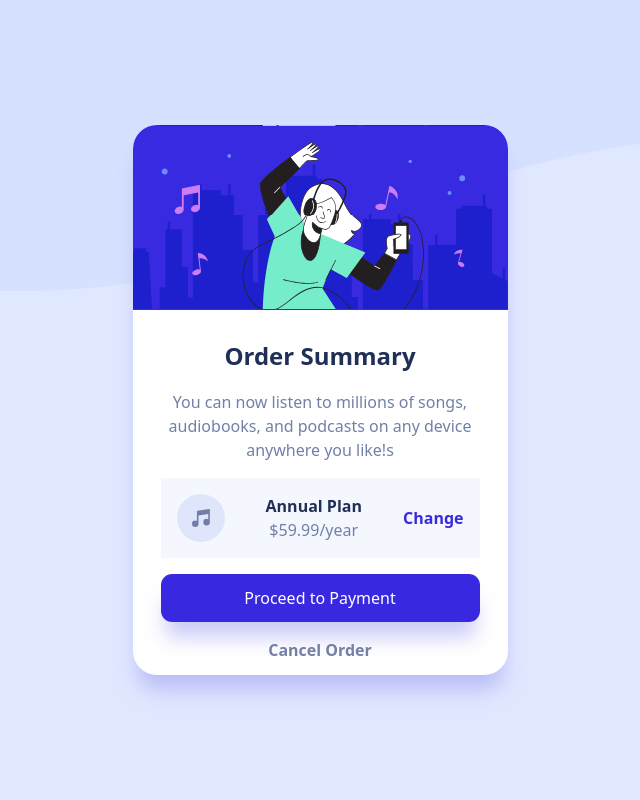
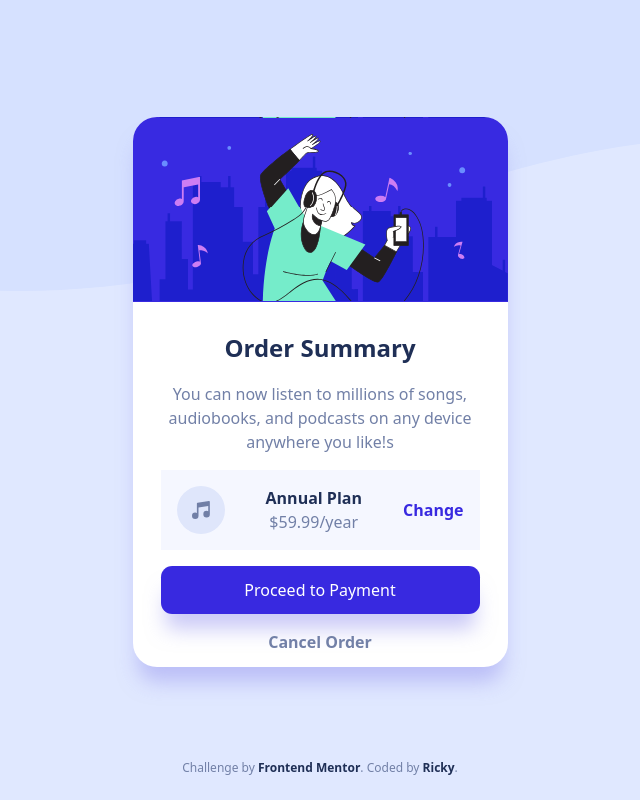
Before and after one commit to jrickyrichard/order-summary-component, a website: page public/index.html in a window 1280 px wide. Shown: the whole page, without its empty margins (320-960 px from the left). Drawn offline with Linux system fonts and the light colour scheme.

Commit message:
add footer

```diff
--- a/public/index.html
+++ b/public/index.html
@@ -9,7 +9,7 @@
   <title>Frontend Mentor | Order summary card</title>
   <link rel="stylesheet" href="styles.css">
 </head>
-<body class=" h-screen sm:bg-[url('./images/pattern-background-mobile.svg')] md:bg-[url('./images/pattern-background-desktop.svg')] bg-[length:1400px_390px] bg-[3px_-99px] bg-no-repeat bg-pale-blue flex items-center justify-center p-6">
+<body class=" h-screen sm:bg-[url('./images/pattern-background-mobile.svg')] md:bg-[url('./images/pattern-background-desktop.svg')] bg-[length:1400px_390px] bg-[3px_-99px] bg-no-repeat bg-pale-blue flex flex-col items-center justify-center p-6">
 
   <main class="bg-white w-[375px] h-[550px] m-auto rounded-[1.5rem] shadow-[0_20px_20px_-5px_rgba(152,150,239,0.5)]">
 
@@ -33,9 +33,9 @@
 
   </main>
 
-  <!-- <div class="attribution">
-    Challenge by <a href="https://www.frontendmentor.io?ref=challenge" target="_blank">Frontend Mentor</a>.
-    Coded by <a href="#">Your Name Here</a>.
-  </div> -->
+  <footer class="attribution text-xs text-desaturated-blue">
+    Challenge by <a class="text-dark-blue font-bold" href="https://www.frontendmentor.io?ref=challenge" target="_blank">Frontend Mentor</a>.
+    Coded by <a class="text-dark-blue font-bold" href="https://www.frontendmentor.io/profile/jrickyrichard">Ricky</a>.
+  </footere>
 </body>
 </html>
```
Also changed, not shown: public/styles.css.
